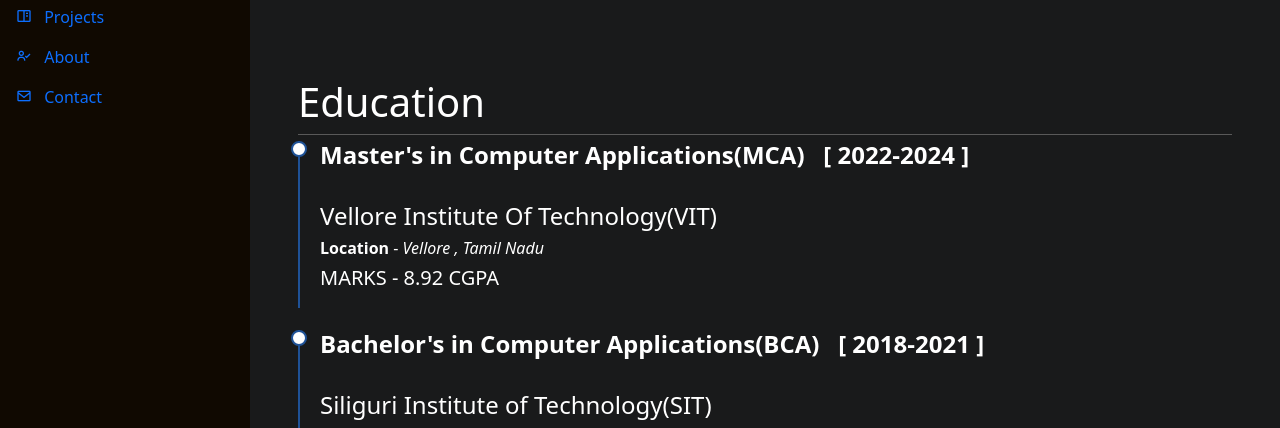
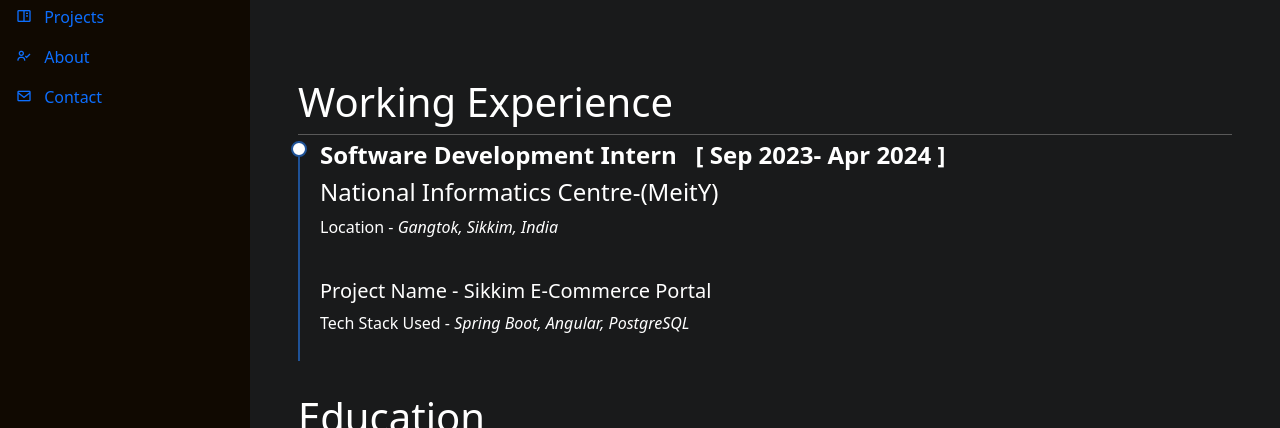
Before and after one commit to Ritesh18117/Ritesh-s-Protfolio, a website: page public/index.html in a window 1280 px wide. Shown: the part 372-800 px from the top of the page. Drawn offline with nearby package versions, Linux system fonts and the light colour scheme.

Commit message:
Adding Experience

```diff
--- a/public/index.html
+++ b/public/index.html
@@ -172,6 +172,19 @@
         </div>
       </div>
       <!-- end Animation -->
+    </div>
+
+    <div class="my-container mx-5" id="education">
+      <h1 class="py-2" style="border-bottom: 1px solid #595959;">Working Experience</h1>
+      <div class="my-education" id="masters">
+        <h4><strong>Software Development Intern &nbsp;&nbsp;[ Sep 2023- Apr 2024 ]</strong></h4>
+        <h4>National Informatics Centre-(MeitY)</h4>
+        <p>Location - <i>Gangtok, Sikkim, India</i></p>
+        <br>
+        <h5>Project Name - Sikkim E-Commerce Portal</h5>
+        <p>Tech Stack Used - <i>Spring Boot, Angular, PostgreSQL</i></p>
+      </div>
+      <br>
     </div>
 
     <div class="my-container mx-5" id="education">
```
